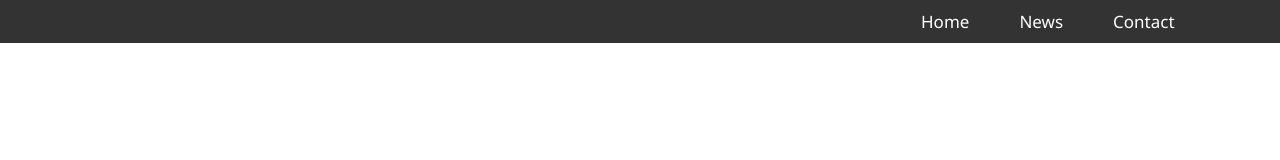
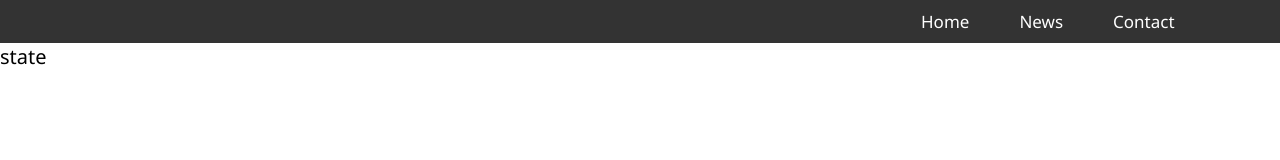
Before and after one commit to hemakumarm72/react-first-tutorial, a React (Create React App) app: page /state in a window 1280 px wide. Shown: the top 160 px of the page. Built offline with nearby package versions, Linux system fonts and the light colour scheme.

Commit message:
change eslint package

```diff
--- a/src/App.jsx
+++ b/src/App.jsx
@@ -3,7 +3,8 @@ import React from 'react';
 import { BrowserRouter, Switch, Route } from 'react-router-dom';
 import Navbar from './components/navbar/navbar';
 import Banner from './components/banner/banner';
-import { Content } from './components/content/content';
+import Content from './components/content/content';
+import Statecontain from './components/state/State';
 
 const Home = () => (
   <div className="site">
@@ -36,6 +37,13 @@ const About = () => (
     <Content types="About" />
   </div>
 );
+
+const State = () => (
+  <div className="state">
+    <Statecontain />
+  </div>
+);
+
 function App() {
   return (
 
@@ -46,6 +54,7 @@ function App() {
         <Route exact path="/news" component={News} />
         <Route exact path="/contact" component={Contact} />
         <Route exact path="/about" component={About} />
+        <Route exact path="/state" component={State} />
       </Switch>
     </BrowserRouter>
 
--- a/src/components/content/content.jsx
+++ b/src/components/content/content.jsx
@@ -1,7 +1,7 @@
 import React from 'react';
 import './content.css';
 
-export function Content({ types }) {
+function Content({ types }) {
   return (
     <div className="content">
 
--- a/src/components/navbar/navbar.jsx
+++ b/src/components/navbar/navbar.jsx
@@ -30,6 +30,12 @@ const navmenudata = [
     link: '/about',
 
   },
+
+  {
+    menu: 'State',
+    link: '/state',
+
+  },
 ];
 
 const Navmenu = () => (
--- /dev/null
+++ b/src/components/state/State.jsx
@@ -0,0 +1,12 @@
+import React from 'react';
+import './state.css';
+
+function State() {
+  return (
+    <div className="state_contain">
+      <p>state</p>
+    </div>
+  );
+}
+
+export default State;
```
Also changed, not shown: package.json (+8 -7 lines), .eslintrc.js, src/components/state/state.css (added).
